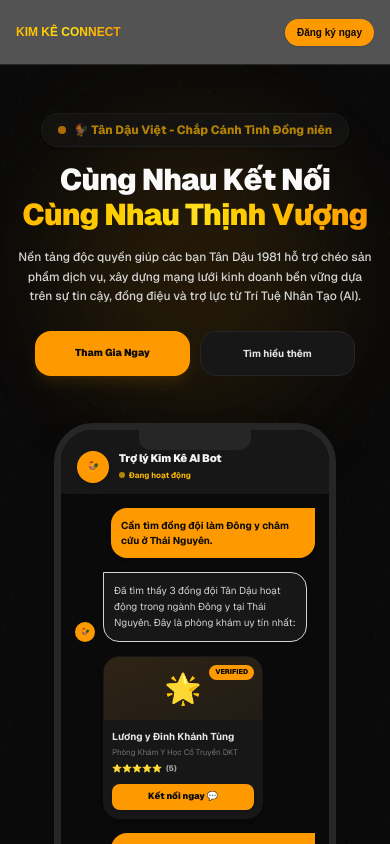
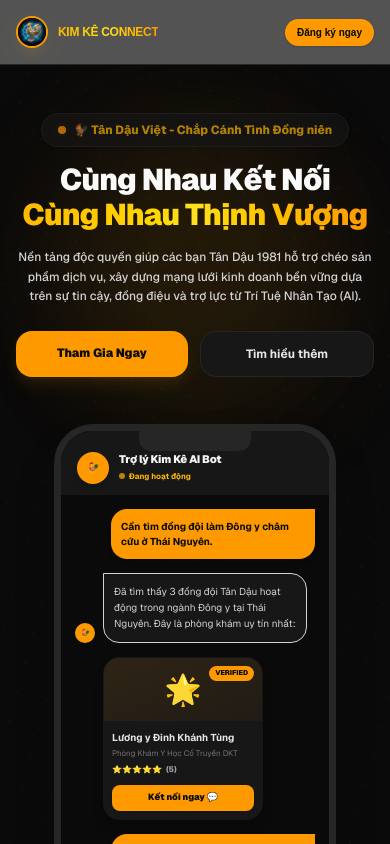
Before and after one commit to dinhkhanhtung/bottandau, a Next.js app: page / in a window 390 px wide. Shown: the top 844 px of the page. Built offline with nearby package versions, Linux system fonts and the light colour scheme.

Commit message:
fix: resolve layout bugs (Bento Grid height mismatch, Hero buttons gap, HowItWorks connector line alignment, Testimonials slider pagination UX, and Donate card glassmorphic design)

```diff
--- a/src/app/layout.tsx
+++ b/src/app/layout.tsx
@@ -50,15 +50,20 @@ export default function RootLayout({
         <header className="sticky top-0 z-50 w-full border-b border-neutral-800 bg-neutral-950/70 backdrop-blur-md">
           <div className="mx-auto max-w-7xl px-4 sm:px-6 lg:px-8">
             <div className="flex h-16 items-center justify-between">
-              {/* Logo */}
+              {/* Logo với hình ảnh gà vàng tròn cao cấp giống bản cũ */}
               <div className="flex items-center flex-shrink-0">
-                <a href="/" className="flex items-center gap-1.5 group">
-                  <span className="text-xs sm:text-base md:text-xl font-black bg-gradient-to-r from-amber-400 via-yellow-300 to-amber-500 bg-clip-text text-transparent group-hover:opacity-85 transition-opacity whitespace-nowrap">
-                    KIM KÊ CONNECT
-                  </span>
-                  <span className="hidden sm:inline-flex rounded-full bg-amber-500/10 px-2 py-0.5 text-[10px] font-bold text-amber-400 ring-1 ring-inset ring-amber-500/20 whitespace-nowrap">
-                    AI Network
-                  </span>
+                <a href="/" className="flex items-center gap-2.5 group">
+                  <div className="w-8 h-8 sm:w-10 sm:h-10 rounded-full overflow-hidden border-2 border-amber-500 shadow-lg shadow-amber-500/10 group-hover:scale-105 transition-transform flex-shrink-0 bg-neutral-900">
+                    <img src="/images/kimke_ai_hero.png" alt="Kim Kê Logo" className="w-full h-full object-cover" />
+                  </div>
+                  <div className="flex flex-col">
+                    <span className="text-xs sm:text-base md:text-lg font-black bg-gradient-to-r from-amber-400 via-yellow-300 to-amber-500 bg-clip-text text-transparent group-hover:opacity-85 transition-opacity whitespace-nowrap tracking-tight">
+                      KIM KÊ CONNECT
+                    </span>
+                    <span className="hidden sm:inline-block text-[8px] font-extrabold text-amber-400/80 uppercase tracking-widest leading-none mt-0.5">
+                      AI Network
+                    </span>
+                  </div>
                 </a>
               </div>
 
--- a/src/app/page.tsx
+++ b/src/app/page.tsx
@@ -59,17 +59,17 @@ export default async function HomePage() {
                 Nền tảng độc quyền giúp các bạn Tân Dậu 1981 hỗ trợ chéo sản phẩm dịch vụ, xây dựng mạng lưới kinh doanh bền vững dựa trên sự tin cậy, đồng điệu và trợ lực từ Trí Tuệ Nhân Tạo (AI).
               </p>
 
-              {/* Hai nút thẳng hàng nhau trên di động */}
-              <div className="grid grid-cols-2 gap-2.5 sm:flex sm:flex-row sm:gap-4 justify-center lg:justify-start max-w-xs sm:max-w-none mx-auto lg:mx-0 pt-2">
+              {/* Hai nút thẳng hàng nhau, chia đều flex-1 trên di động để không bị méo lệch */}
+              <div className="flex gap-3 justify-center lg:justify-start max-w-md mx-auto lg:mx-0 pt-2 w-full">
                 <a
                   href="/dang-ky"
-                  className="group relative overflow-hidden py-3.5 px-4 sm:px-8 bg-amber-500 hover:bg-amber-400 text-neutral-950 rounded-2xl font-black text-[10px] sm:text-sm shadow-lg shadow-amber-500/10 transition-all hover:scale-103 text-center whitespace-nowrap"
+                  className="flex-1 sm:flex-initial py-3.5 px-6 sm:px-8 bg-amber-500 hover:bg-amber-400 text-neutral-950 rounded-2xl font-black text-xs sm:text-sm shadow-lg shadow-amber-500/10 transition-all hover:scale-102 text-center whitespace-nowrap"
                 >
                   Tham Gia Ngay
                 </a>
                 <a
-                  href="#about"
-                  className="py-3.5 px-4 sm:px-8 bg-neutral-900 text-neutral-200 border border-neutral-800 rounded-2xl font-bold text-[10px] sm:text-sm hover:bg-neutral-800 transition-all text-center whitespace-nowrap"
+                  href="#features"
+                  className="flex-1 sm:flex-initial py-3.5 px-6 sm:px-8 bg-neutral-900 text-neutral-200 border border-neutral-800 rounded-2xl font-bold text-xs sm:text-sm hover:bg-neutral-850 transition-all text-center whitespace-nowrap"
                 >
                   Tìm hiểu thêm
                 </a>
@@ -175,16 +175,18 @@ export default async function HomePage() {
           {/* Layout Bento Grid đan xen thời thượng, gom hiển thị đẹp của web mới */}
           <div className="grid grid-cols-1 md:grid-cols-3 gap-6 sm:gap-8">
             {/* Feature 1: Chợ Tân Dậu (Bản cũ) - col-span-1 */}
-            <div className="h-full bg-neutral-900/40 p-6 sm:p-8 rounded-3xl border border-neutral-850 shadow-md hover:border-amber-500/10 transition-all duration-300 group hover:-translate-y-1.5 text-center md:text-left space-y-4">
+            <div className="flex flex-col justify-between h-full bg-neutral-900/40 p-6 sm:p-8 rounded-3xl border border-neutral-850 shadow-md hover:border-amber-500/10 transition-all duration-300 group hover:-translate-y-1.5 text-center md:text-left gap-4">
+              <div className="space-y-4">
                 <div className="w-12 h-12 rounded-2xl bg-amber-500/10 text-amber-400 flex items-center justify-center shadow-md group-hover:scale-110 transition-transform mx-auto md:mx-0 text-xl font-bold">
                   🏪
                 </div>
                 <h3 className="text-lg font-bold text-neutral-200">Chợ Giao Thương Tân Dậu</h3>
                 <p className="text-xs sm:text-sm text-neutral-450 leading-relaxed">Niêm yết hồ sơ và gian hàng mini lên hệ thống của cộng đồng. Ưu tiên sử dụng sản phẩm, dịch vụ của đồng niên để cùng nhau thịnh vượng.</p>
               </div>
+            </div>
 
             {/* Feature 2: AI Semantic Search (Bản mới) - col-span-2 (Rộng, nổi bật) */}
-            <div className="md:col-span-2 h-full bg-neutral-900/40 p-6 sm:p-8 rounded-3xl border border-neutral-850 shadow-md hover:border-amber-500/10 transition-all duration-300 group hover:-translate-y-1.5 text-center md:text-left flex flex-col justify-between gap-4">
+            <div className="md:col-span-2 flex flex-col justify-between h-full bg-neutral-900/40 p-6 sm:p-8 rounded-3xl border border-neutral-850 shadow-md hover:border-amber-500/10 transition-all duration-300 group hover:-translate-y-1.5 text-center md:text-left gap-4">
               <div className="space-y-4">
                 <div className="w-12 h-12 rounded-2xl bg-amber-500/10 text-amber-400 flex items-center justify-center shadow-md group-hover:scale-110 transition-transform mx-auto md:mx-0 text-xl font-bold">
                   🧠
@@ -197,16 +199,18 @@ export default async function HomePage() {
             </div>
 
             {/* Feature 4: Bảo Mật Thông Tin (Bản mới) - col-span-1 */}
-            <div className="h-full bg-neutral-900/40 p-6 sm:p-8 rounded-3xl border border-neutral-850 shadow-md hover:border-amber-500/10 transition-all duration-300 group hover:-translate-y-1.5 text-center md:text-left space-y-4">
+            <div className="flex flex-col justify-between h-full bg-neutral-900/40 p-6 sm:p-8 rounded-3xl border border-neutral-850 shadow-md hover:border-amber-500/10 transition-all duration-300 group hover:-translate-y-1.5 text-center md:text-left gap-4">
+              <div className="space-y-4">
                 <div className="w-12 h-12 rounded-2xl bg-amber-500/10 text-amber-400 flex items-center justify-center shadow-md group-hover:scale-110 transition-transform mx-auto md:mx-0 text-xl font-bold">
                   🔒
                 </div>
                 <h3 className="text-lg font-bold text-neutral-200">Bảo Mật Che Số Điện Thoại</h3>
                 <p className="text-xs sm:text-sm text-neutral-450 leading-relaxed">Hồ sơ công khai trên web sẽ tự động che 3 số cuối SĐT và ẩn các liên kết cá nhân trước các robot cào quét tin nhắn rác. Chỉ những đồng đội Tân Dậu đã được phê duyệt mới có thể xem.</p>
               </div>
+            </div>
 
             {/* Feature 5: Linktree Shop Mini (Bản mới) - col-span-2 (Rộng, nổi bật) */}
-            <div className="md:col-span-2 h-full bg-neutral-900/40 p-6 sm:p-8 rounded-3xl border border-neutral-850 shadow-md hover:border-amber-500/10 transition-all duration-300 group hover:-translate-y-1.5 text-center md:text-left flex flex-col justify-between gap-4">
+            <div className="md:col-span-2 flex flex-col justify-between h-full bg-neutral-900/40 p-6 sm:p-8 rounded-3xl border border-neutral-850 shadow-md hover:border-amber-500/10 transition-all duration-300 group hover:-translate-y-1.5 text-center md:text-left gap-4">
               <div className="space-y-4">
                 <div className="w-12 h-12 rounded-2xl bg-amber-500/10 text-amber-400 flex items-center justify-center shadow-md group-hover:scale-110 transition-transform mx-auto md:mx-0 text-xl font-bold">
                   🛍️
@@ -219,16 +223,18 @@ export default async function HomePage() {
             </div>
 
             {/* Feature 3: Xác Thực Đồng Niên (Bản cũ) - col-span-1 */}
-            <div className="h-full bg-neutral-900/40 p-6 sm:p-8 rounded-3xl border border-neutral-850 shadow-md hover:border-amber-500/10 transition-all duration-300 group hover:-translate-y-1.5 text-center md:text-left space-y-4">
+            <div className="flex flex-col justify-between h-full bg-neutral-900/40 p-6 sm:p-8 rounded-3xl border border-neutral-850 shadow-md hover:border-amber-500/10 transition-all duration-300 group hover:-translate-y-1.5 text-center md:text-left gap-4">
+              <div className="space-y-4">
                 <div className="w-12 h-12 rounded-2xl bg-amber-500/10 text-amber-400 flex items-center justify-center shadow-md group-hover:scale-110 transition-transform mx-auto md:mx-0 text-xl font-bold">
                   🛡️
                 </div>
                 <h3 className="text-lg font-bold text-neutral-200">Xác Thực Đồng Niên 100%</h3>
                 <p className="text-xs sm:text-sm text-neutral-450 leading-relaxed">Mỗi thành viên tham gia đều được Ban quản trị xác minh năm sinh 1981 và thông tin kinh doanh. Đảm bảo môi trường sạch, tin cậy.</p>
               </div>
+            </div>
 
             {/* Feature 6: Auto-post Facebook & Telegram (Bản mới) - col-span-2 (Rộng, nổi bật) */}
-            <div className="md:col-span-2 h-full bg-neutral-900/40 p-6 sm:p-8 rounded-3xl border border-neutral-850 shadow-md hover:border-amber-500/10 transition-all duration-300 group hover:-translate-y-1.5 text-center md:text-left flex flex-col justify-between gap-4">
+            <div className="md:col-span-2 flex flex-col justify-between h-full bg-neutral-900/40 p-6 sm:p-8 rounded-3xl border border-neutral-850 shadow-md hover:border-amber-500/10 transition-all duration-300 group hover:-translate-y-1.5 text-center md:text-left gap-4">
               <div className="space-y-4">
                 <div className="w-12 h-12 rounded-2xl bg-amber-500/10 text-amber-400 flex items-center justify-center shadow-md group-hover:scale-110 transition-transform mx-auto md:mx-0 text-xl font-bold">
                   ⚡
@@ -256,8 +262,8 @@ export default async function HomePage() {
           </div>
 
           <div className="relative">
-            {/* Dải line kết nối giữa các bước trên Desktop */}
-            <div className="hidden md:block absolute top-12 left-[16%] w-[68%] h-px bg-neutral-800"></div>
+            {/* Dải line kết nối giữa các bước trên Desktop - Đã sửa top-10 thẳng tâm vòng tròn */}
+            <div className="hidden md:block absolute top-10 left-[16%] w-[68%] h-px bg-neutral-800"></div>
 
             <div className="grid grid-cols-1 md:grid-cols-3 gap-12 relative">
               {/* Bước 1 */}
@@ -345,8 +351,8 @@ export default async function HomePage() {
               </div>
             </div>
 
-            {/* Tài khoản ngân quỹ */}
-            <div className="lg:w-96 w-full bg-neutral-950 border border-neutral-850 p-6 rounded-2xl flex flex-col justify-center gap-4 text-center">
+            {/* Tài khoản ngân quỹ - Đã nâng cấp thành Glassmorphism bo tròn cao cấp */}
+            <div className="lg:w-96 w-full bg-neutral-900/60 border border-neutral-850 p-6 rounded-3xl flex flex-col justify-center gap-4 text-center shadow-xl hover:border-amber-500/10 transition-colors">
               <span className="text-3xl">☕</span>
               <div>
                 <p className="text-[10px] text-neutral-450 font-bold uppercase tracking-wider">Tài khoản ngân quỹ máy chủ</p>
```
Also changed, not shown: src/components/Testimonials.tsx (+22 -3 lines). Lines whose indentation alone changed are shown as unchanged.
